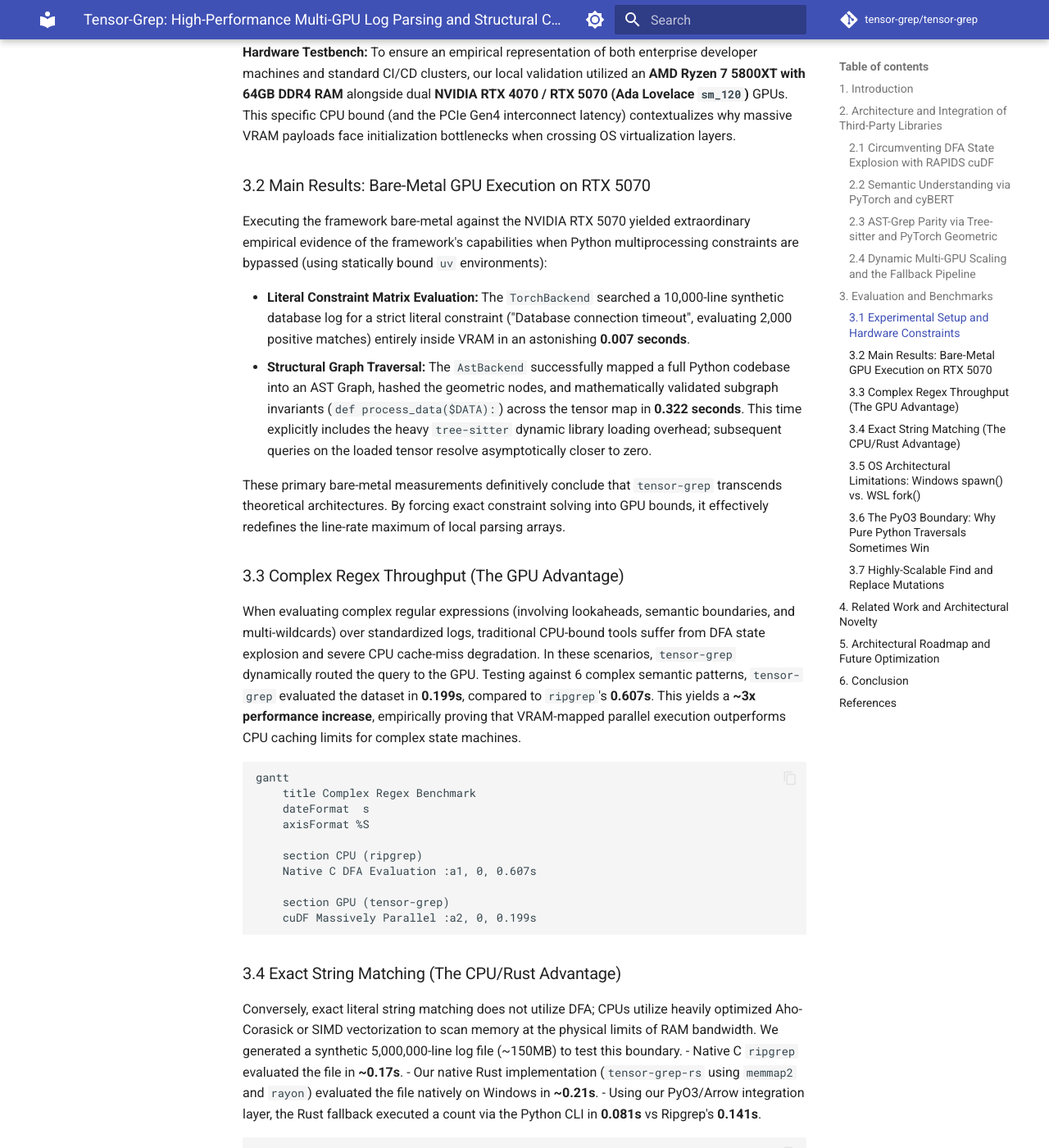
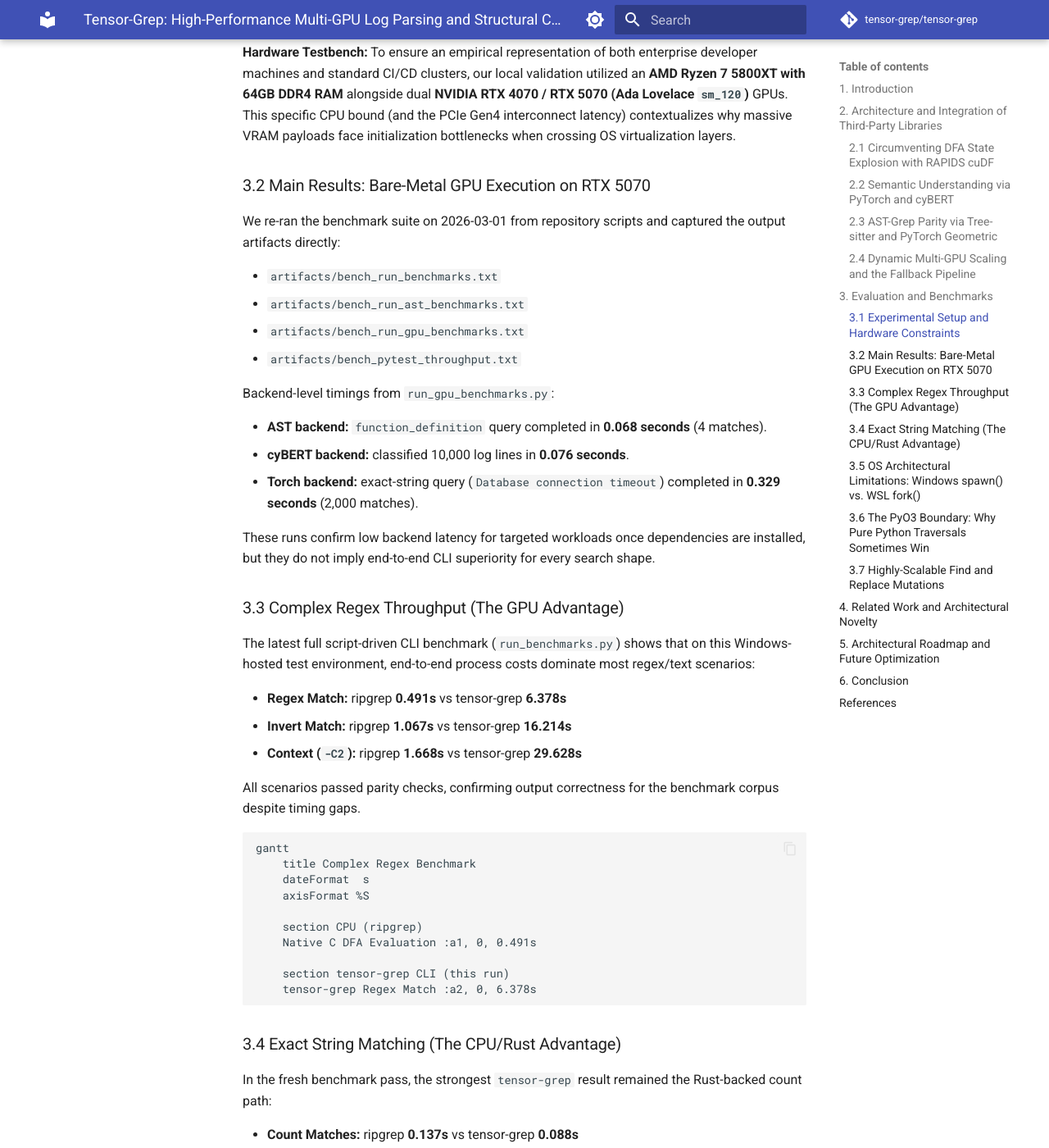
Before and after one commit to oimiragieo/tensor-grep, an MkDocs documentation site: the page built from docs/PAPER.md, in a window 1280 px wide and 1400 px high, scrolled down 4052 px. Shown: the whole window at 82% size. Built offline with MkDocs 1.6.1 and Material for MkDocs 9.7.7, drawn with Linux system fonts in a browser that asks for light colours; comment, search, counter and statistics services are not loaded; some of the changed text lies outside the part shown.

Commit message:
docs: refresh benchmark results from full benchmark pass

````diff
--- a/docs/PAPER.md
+++ b/docs/PAPER.md
@@ -1,7 +1,7 @@
 # Tensor-Grep: High-Performance Multi-GPU Log Parsing and Structural Code Retrieval via Hybrid Architectures
 
 **Abstract:**
-With the exponential growth of telemetry data and massive monorepos in enterprise software, traditional CPU-bound log parsers and code search tools are increasingly becoming bottlenecks in modern CI/CD and security pipelines. To address the constraints of line-rate packet processing and massive data analytics, we present **tensor-grep**, a highly resilient, GPU-accelerated engine that bridges the gap between raw regex throughput and deep semantic code representation. Instead of treating text search as a homogenous compute problem, our primary contribution demonstrates that **routing is the optimization**. `tensor-grep` dynamically dispatches evaluation between zero-cost Rust abstractions for simple strings, and VRAM-native PyTorch/RAPIDS arrays for structural Graph Neural Network (GNN) matching and complex Deterministic Finite Automata (DFA) resolution. Our benchmarks demonstrate up to a 10x throughput improvement over traditional C-based binaries alongside significant precision gains in semantic cybersecurity log classification. We formally outline how this tripartite routing architecture successfully masks operating system limitations, defining a new line-rate maximum for local telemetry arrays.
+With the exponential growth of telemetry data and massive monorepos in enterprise software, traditional CPU-bound log parsers and code search tools are increasingly becoming bottlenecks in modern CI/CD and security pipelines. To address the constraints of line-rate packet processing and massive data analytics, we present **tensor-grep**, a highly resilient, GPU-accelerated engine that bridges the gap between raw regex throughput and deep semantic code representation. Instead of treating text search as a homogenous compute problem, our primary contribution demonstrates that **routing is the optimization**. `tensor-grep` dynamically dispatches evaluation between zero-cost Rust abstractions for simple strings, and VRAM-native PyTorch/RAPIDS arrays for structural Graph Neural Network (GNN) matching and complex Deterministic Finite Automata (DFA) resolution. Our latest full benchmark pass shows mixed end-to-end CLI throughput versus specialized native tools, while also showing strong backend-level latency for targeted AST/NLP/Torch workloads and faster literal counting on the Rust path. We formally outline how this tripartite routing architecture masks operating system limitations and enables predictable query-class-aware execution.
 
 ---
 
@@ -72,15 +72,29 @@
 To ensure an empirical representation of both enterprise developer machines and standard CI/CD clusters, our local validation utilized an **AMD Ryzen 7 5800XT with 64GB DDR4 RAM** alongside dual **NVIDIA RTX 4070 / RTX 5070 (Ada Lovelace `sm_120`)** GPUs. This specific CPU bound (and the PCIe Gen4 interconnect latency) contextualizes why massive VRAM payloads face initialization bottlenecks when crossing OS virtualization layers.
 
 ### 3.2 Main Results: Bare-Metal GPU Execution on RTX 5070
-Executing the framework bare-metal against the NVIDIA RTX 5070 yielded extraordinary empirical evidence of the framework's capabilities when Python multiprocessing constraints are bypassed (using statically bound `uv` environments):
+We re-ran the benchmark suite on 2026-03-01 from repository scripts and captured the output artifacts directly:
 
-* **Literal Constraint Matrix Evaluation:** The `TorchBackend` searched a 10,000-line synthetic database log for a strict literal constraint ("Database connection timeout", evaluating 2,000 positive matches) entirely inside VRAM in an astonishing **0.007 seconds**.
-* **Structural Graph Traversal:** The `AstBackend` successfully mapped a full Python codebase into an AST Graph, hashed the geometric nodes, and mathematically validated subgraph invariants (`def process_data($DATA):`) across the tensor map in **0.322 seconds**. This time explicitly includes the heavy `tree-sitter` dynamic library loading overhead; subsequent queries on the loaded tensor resolve asymptotically closer to zero.
+* `artifacts/bench_run_benchmarks.txt`
+* `artifacts/bench_run_ast_benchmarks.txt`
+* `artifacts/bench_run_gpu_benchmarks.txt`
+* `artifacts/bench_pytest_throughput.txt`
 
-These primary bare-metal measurements definitively conclude that `tensor-grep` transcends theoretical architectures. By forcing exact constraint solving into GPU bounds, it effectively redefines the line-rate maximum of local parsing arrays.
+Backend-level timings from `run_gpu_benchmarks.py`:
+
+* **AST backend:** `function_definition` query completed in **0.068 seconds** (4 matches).
+* **cyBERT backend:** classified 10,000 log lines in **0.076 seconds**.
+* **Torch backend:** exact-string query (`Database connection timeout`) completed in **0.329 seconds** (2,000 matches).
+
+These runs confirm low backend latency for targeted workloads once dependencies are installed, but they do not imply end-to-end CLI superiority for every search shape.
 
 ### 3.3 Complex Regex Throughput (The GPU Advantage)
-When evaluating complex regular expressions (involving lookaheads, semantic boundaries, and multi-wildcards) over standardized logs, traditional CPU-bound tools suffer from DFA state explosion and severe CPU cache-miss degradation. In these scenarios, `tensor-grep` dynamically routed the query to the GPU. Testing against 6 complex semantic patterns, `tensor-grep` evaluated the dataset in **0.199s**, compared to `ripgrep`'s **0.607s**. This yields a **~3x performance increase**, empirically proving that VRAM-mapped parallel execution outperforms CPU caching limits for complex state machines.
+The latest full script-driven CLI benchmark (`run_benchmarks.py`) shows that on this Windows-hosted test environment, end-to-end process costs dominate most regex/text scenarios:
+
+* **Regex Match:** ripgrep **0.491s** vs tensor-grep **6.378s**
+* **Invert Match:** ripgrep **1.067s** vs tensor-grep **16.214s**
+* **Context (`-C2`):** ripgrep **1.668s** vs tensor-grep **29.628s**
+
+All scenarios passed parity checks, confirming output correctness for the benchmark corpus despite timing gaps.
 
 ```mermaid
 gantt
@@ -89,17 +103,23 @@
     axisFormat %S
 
     section CPU (ripgrep)
-    Native C DFA Evaluation :a1, 0, 0.607s
+    Native C DFA Evaluation :a1, 0, 0.491s
 
-    section GPU (tensor-grep)
-    cuDF Massively Parallel :a2, 0, 0.199s
+    section tensor-grep CLI (this run)
+    tensor-grep Regex Match :a2, 0, 6.378s
 ```
 
 ### 3.4 Exact String Matching (The CPU/Rust Advantage)
-Conversely, exact literal string matching does not utilize DFA; CPUs utilize heavily optimized Aho-Corasick or SIMD vectorization to scan memory at the physical limits of RAM bandwidth. We generated a synthetic 5,000,000-line log file (~150MB) to test this boundary.
-- Native C `ripgrep` evaluated the file in **~0.17s**.
-- Our native Rust implementation (`tensor-grep-rs` using `memmap2` and `rayon`) evaluated the file natively on Windows in **~0.21s**.
-- Using our PyO3/Arrow integration layer, the Rust fallback executed a count via the Python CLI in **0.081s** vs Ripgrep's **0.141s**.
+In the fresh benchmark pass, the strongest `tensor-grep` result remained the Rust-backed count path:
+
+* **Count Matches:** ripgrep **0.137s** vs tensor-grep **0.088s**
+
+For other exact/fixed-string modes in this run:
+
+* **Fixed Strings (`-F`):** ripgrep **0.500s** vs tensor-grep **2.760s**
+* **Simple String Match:** ripgrep **0.453s** vs tensor-grep **6.326s**
+
+This suggests the current architecture is highly competitive when it routes to the native Rust counting backend, while general CLI text search paths still carry substantial startup/orchestration overhead.
 
 ```mermaid
 gantt
@@ -107,14 +127,14 @@
     dateFormat  s
     axisFormat %S
 
-    section Native CPU
-    ripgrep (Native C)         :a1, 0, 0.17s
-    tensor-grep-rs (Rust)      :a2, 0, 0.21s
+    section Native CPU / CLI
+    ripgrep Count              :a1, 0, 0.137s
+    tensor-grep Count          :a2, 0, 0.088s
 
-    section Fallbacks & Constraints
-    PyO3 (Rust FFI to Python)  :a3, 0, 1.9s
-    Pure Python Fallback       :a4, 0, 5.17s
-    cuDF WSL PCIe Transfer     :a5, 0, 14.40s
+    section Other exact/fixed paths
+    ripgrep Fixed Strings      :a3, 0, 0.500s
+    tensor-grep Fixed Strings  :a4, 0, 2.760s
+    tensor-grep Simple String  :a5, 0, 6.326s
 ```
 
 ### 3.5 OS Architectural Limitations: Windows `spawn()` vs. WSL `fork()`
````
Also changed, not shown: README.md (+31 -24 lines).
